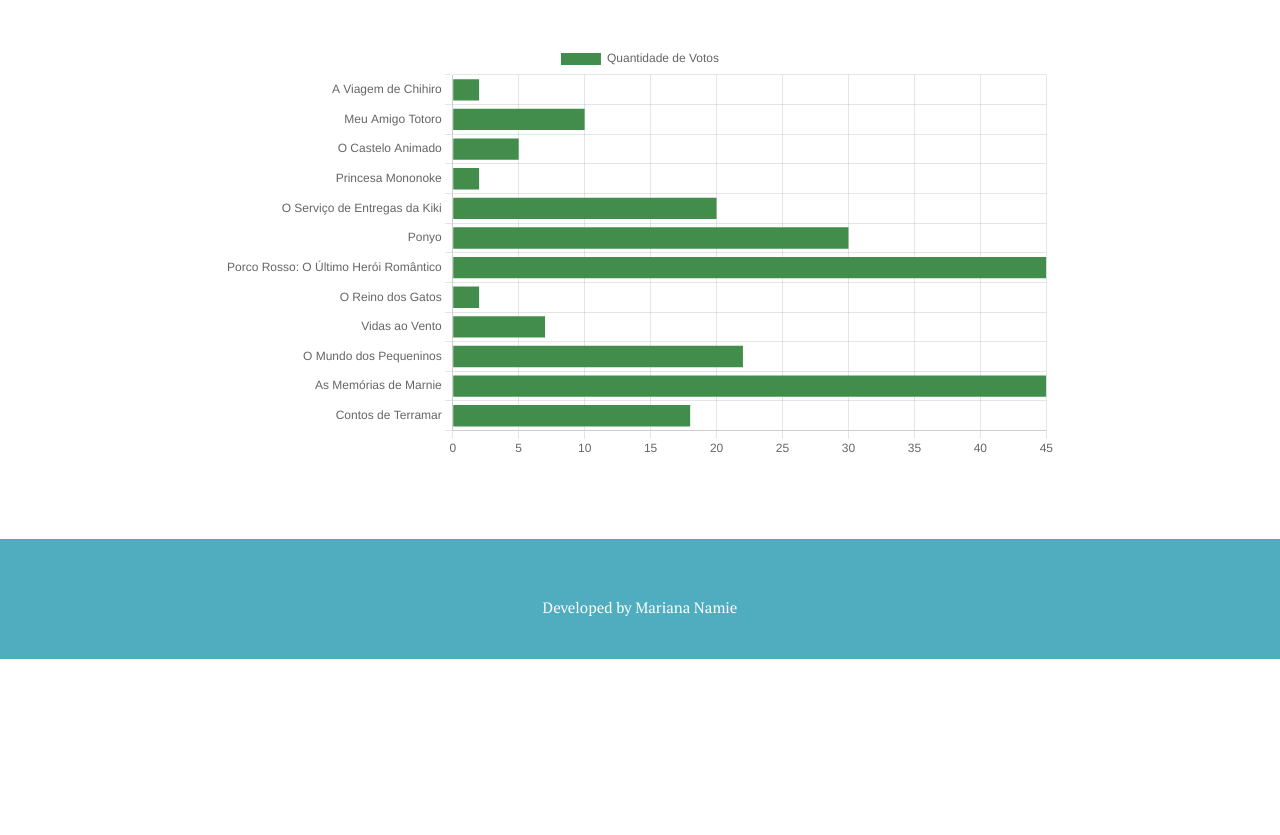
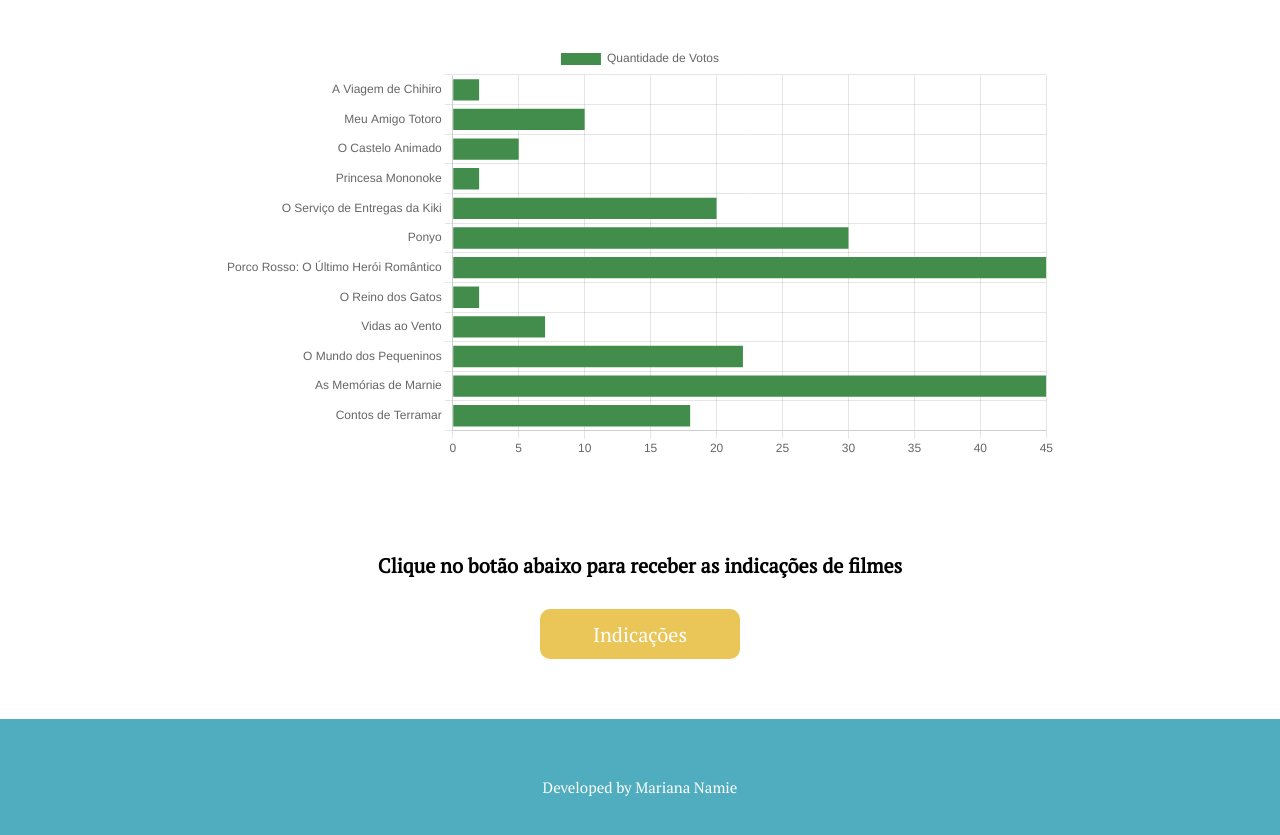
Before and after one commit to MarianaNamie/Projeto-Individual, a plain HTML site: page O Castelo Animado/interacao.html in a window 1280 px wide. Shown: the part 1947-2782 px from the top of the page. Before the commit the page ends 2606 px from the top, so only its background shows below. Drawn offline with nearby package versions, Linux system fonts and the light colour scheme.

Commit message:
finalizacao do html e css da pagina votacao

```diff
--- a/O Castelo Animado/CSS/interacao_estilo.css
+++ b/O Castelo Animado/CSS/interacao_estilo.css
@@ -321,6 +321,50 @@ html {
     margin-top: 40px;
 }
 /* chartJS */
+/* Início de indicacao */
+.indicacao {
+    display: flex;
+    flex-direction: column;
+    justify-content: center;
+    align-items: center;
+}
+
+.indicacao h1{
+    text-align: center;
+    font-family: 'PT Serif';
+    font-size: 20px;
+    margin-bottom: 30px;
+}
+
+.indicacao button {
+    background-color: #EAC557;
+    font-family: 'PT Serif';
+    font-size: 20px;
+    color: white;
+    border: none;
+    width: 200px;
+    height: 50px;
+    border-radius: 10px;
+    display: flex;
+    align-items: center;
+    justify-content: center;
+    margin-bottom: 30px;
+}
+
+.indicacao button:hover{
+    background-color: #c5a649;
+    transition: 0.25s;
+    box-shadow: 0px 1px 5px black;
+    cursor: pointer;
+}
+
+#resultado_indicacao{
+    margin-bottom: 30px;
+    font-family: 'Josefin Sans';
+    font-size: 20px;
+}
+
+/* fim de indicacao */
 /* Início do Footer */
 .footer {
     display: flex;
--- a/O Castelo Animado/interacao.html
+++ b/O Castelo Animado/interacao.html
@@ -133,12 +133,21 @@
             </div>
         </div>
     </div>
+    <!-- resultado de voto -->
     <div class="resultado_voto">
         <h1>Filme Mais Votado</h1>
         <div>
             <canvas id="grafico"></canvas>
         </div>
     </div>
+    <!-- resultado de voto -->
+    <!-- indicacao de filme -->
+    <div class="indicacao">
+        <h1>Clique no botão abaixo para receber as indicações de filmes</h1>
+        <button onclick="indicar()">Indicações</button>
+        <div id="resultado_indicacao"></div>
+    </div>
+    <!-- indicacao de filme -->
     <!-- footer -->
     <div class="footer">
         <div class="caixa_verde">
@@ -191,3 +200,13 @@
         config
     );
 </script>
+<script>
+    var filmes = ['O Castelo Animado', 'A Viagem de Chihiro', 'O Reino dos Gatos', 'Ponyo', 'Contos de Terramar'];
+    function indicar() {
+        resultado_indicacao.innerHTML = "";
+        for (let index = 0; index < filmes.length; index++) {
+            resultado_indicacao.innerHTML += `${index+1} - ${filmes[index]}<br>`;
+
+        }
+    }
+</script>
```
Lines whose indentation alone changed are shown as unchanged.
